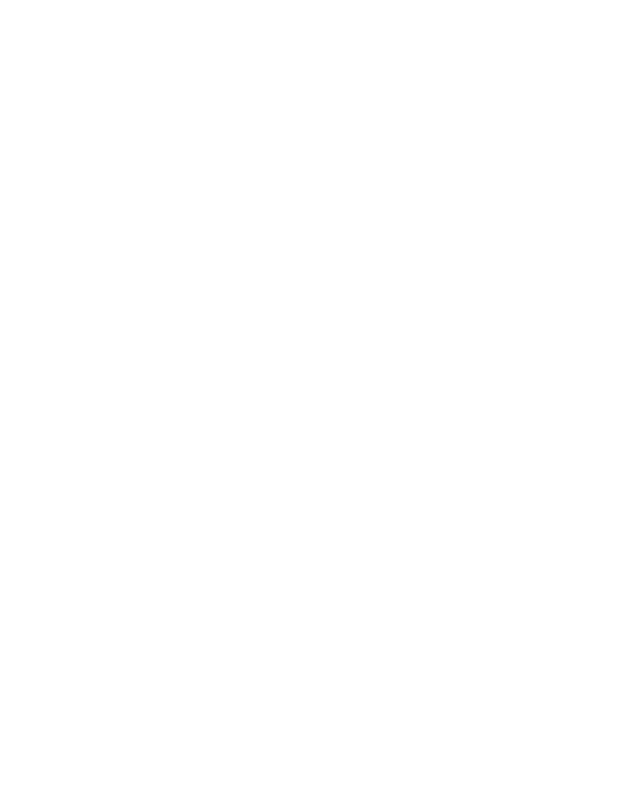
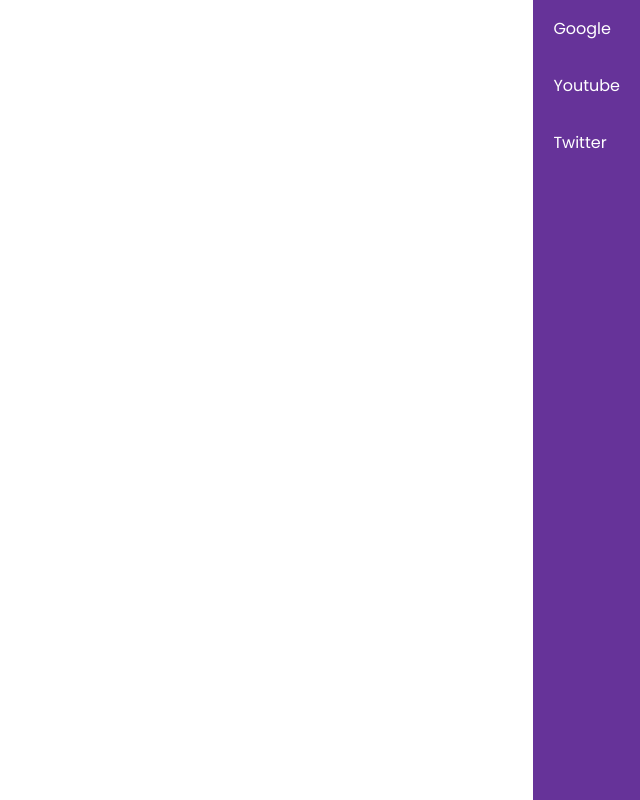
Before and after one commit to Rudraprasad-Mohapatra/PPT, a plain HTML site: page WebDevelopment/Sunday_Assignment_Solution/Question_4/index.html in a window 1280 px wide. Shown: the whole page, without its empty margins (640-1280 px from the left). Drawn offline with Linux system fonts and the light colour scheme.

Commit message:
Question-4 Completed

```diff
--- a/WebDevelopment/Sunday_Assignment_Solution/Question_4/index.html
+++ b/WebDevelopment/Sunday_Assignment_Solution/Question_4/index.html
@@ -1,14 +1,25 @@
 <!DOCTYPE html>
 <html lang="en">
+
 <head>
     <meta charset="UTF-8">
     <meta http-equiv="X-UA-Compatible" content="IE=edge">
     <meta name="viewport" content="width=device-width, initial-scale=1.0">
-    <title>Title</title>
+    <title>HamBurger-Button</title>
     <link rel="stylesheet" href="./style.css">
 </head>
+
 <body>
+    <button id="btn">≡</button>
 
+    <nav id="nav">
+        <ul>
+            <li><a href="#">Google</a></li>
+            <li><a href="#">Youtube</a></li>
+            <li><a href="#">Twitter</a></li>
+        </ul>
+    </nav>
 </body>
 <script src="./script.js"></script>
+
 </html>
--- a/WebDevelopment/Sunday_Assignment_Solution/Question_4/script.js
+++ b/WebDevelopment/Sunday_Assignment_Solution/Question_4/script.js
@@ -0,0 +1,7 @@
+const btn = document.getElementById('btn');
+const nav = document.getElementById('nav');
+
+btn.addEventListener('click', () => {
+    nav.classList.toggle('active');
+    btn.classList.toggle('active');
+});
--- a/WebDevelopment/Sunday_Assignment_Solution/Question_4/style.css
+++ b/WebDevelopment/Sunday_Assignment_Solution/Question_4/style.css
@@ -1,11 +1,66 @@
 @import url('https://fonts.googleapis.com/css2?family=Poppins:wght@200;400;600&display=swap');
-*{
-    box-sizing:border-box;
+
+* {
+    box-sizing: border-box;
+    margin: 0;
+    padding: 0;
 }
 
 
 /* body */
-body{
+body {
     font-family: 'Poppins', sans-serif;
-    margin:0;
+    display: flex;
+    align-items: center;
+    justify-content: center;
+    min-height: 100vh;
 }
+
+/* button */
+button {
+    background-color: rebeccapurple;
+    border: none;
+    color: white;
+    position: fixed;
+    top: 20px;
+    right: 20px;
+    padding: 1rem;
+    /* z-index: 1; */
+}
+
+nav {
+    background-color: rebeccapurple;
+    position: fixed;
+    top: 0;
+    right: 0;
+    height: 100vh;
+    padding: 0 20px;
+    transform: translateX(0);
+    transition: transform 0.3s ease-in-out;
+}
+
+nav ul {
+    list-style-type: none;
+
+}
+
+nav ul li {
+    padding: 1rem 0;
+}
+
+nav a {
+    color: white;
+    text-decoration: none;
+}
+@media screen and (max-width: 600px){
+    nav{
+        transform: translateX(100%);
+    }
+    nav.active {
+        transform: translateX(0);
+    }
+
+    button.active {
+        transform: translateX(-100px);
+    }
+}
```
